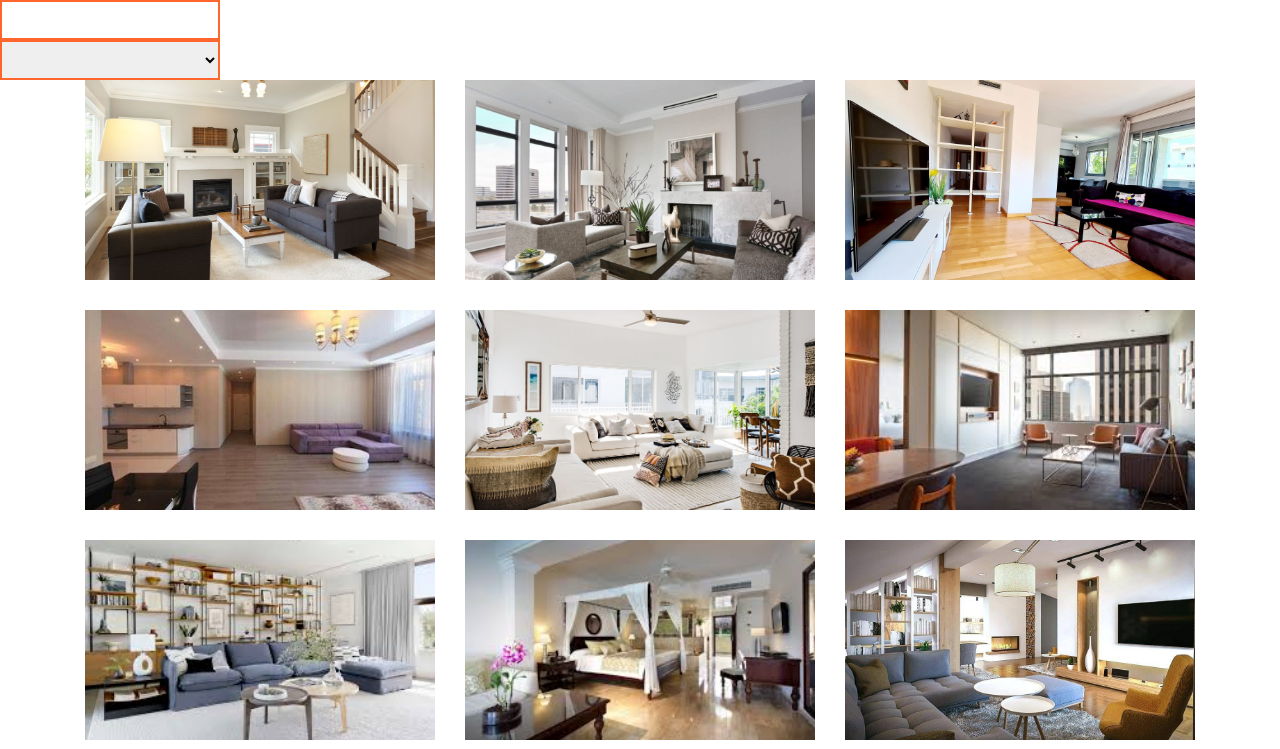
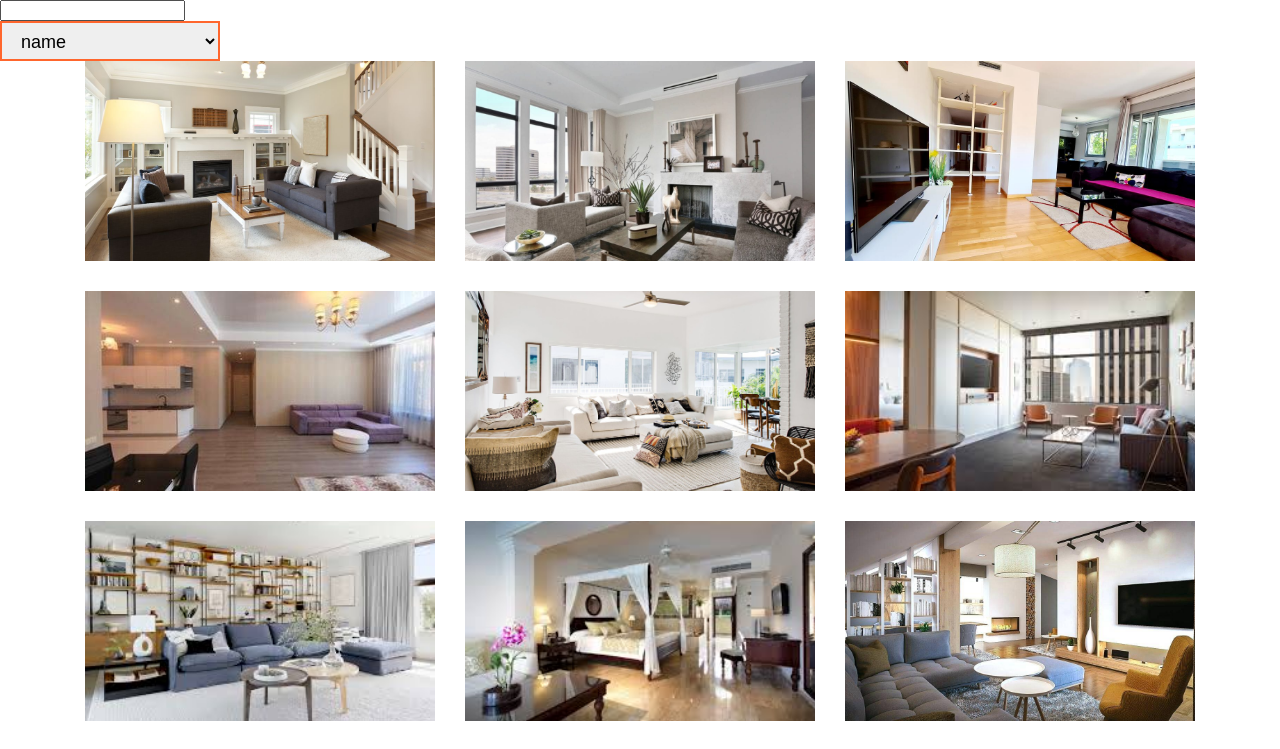
Before and after one commit to Volodymyr-bart/booking-clone_vue, a Vue app: page / in a window 1280 px wide. Shown: the top 749 px of the page. Built offline with nearby package versions, Linux system fonts and the light colour scheme.

Commit message:
fix input

```diff
--- a/src/components/shared/CustomInput.vue
+++ b/src/components/shared/CustomInput.vue
@@ -1,10 +1,11 @@
 <template>
   <div class="wrapper-input">
-    <input
+    <input v-bind="$attrs" v-on:input="updateValue" />
+    <!-- <input
       v-on="listeners"
       v-bind="$attrs"
       class="custom-input"
-      :class="!isValid && 'custom-input--error'" />
+      :class="!isValid && 'custom-input--error'" /> -->
     <span v-if="!isValid" class="custom-input__error">{{ error }}</span>
   </div>
 </template>
@@ -48,6 +49,9 @@ export default {
     },
   },
   methods: {
+    updateValue(event) {
+      this.$emit("update:modelValue", event.target.value);
+    },
     validate() {
       this.isValid = this.rules.every((rule) => {
         const { hasPassed, message } = rule(this.value);
--- a/src/components/shared/CustomSelect.vue
+++ b/src/components/shared/CustomSelect.vue
@@ -1,6 +1,11 @@
 <template>
-  <select v-on="listeners" class="custom-select">
+  <!-- <select v-on="listeners" class="custom-select">
     <option v-for="item in formatedItems" :value="item.value" :key="item.value">{{}}</option>
+  </select> -->
+  <select v-bind="$attrs" v-on:input="updateValue" class="custom-select">
+    <option v-for="item in formatedItems" :value="item.value" :key="item.value">
+      {{ item.label }}
+    </option>
   </select>
 </template>
 
@@ -12,14 +17,12 @@ export default {
       type: Array,
       required: true,
     },
+    modelValue: {
+      type: String,
+      default: "",
+    },
   },
   computed: {
-    listeners() {
-      return {
-        ...this.$attrs,
-        input: (event) => this.$emit("input", event.target.value),
-      };
-    },
     formatedItems() {
       return this.items.map((item) => {
         return typeof item === "object"
@@ -29,6 +32,11 @@ export default {
               label: item,
             };
       });
+    },
+  },
+  methods: {
+    updateValue(event) {
+      this.$emit("update:modelValue", event.target.value);
     },
   },
 };
```
Also changed, not shown: src/components/apartment/ApartmentFilterForm.vue (added).
